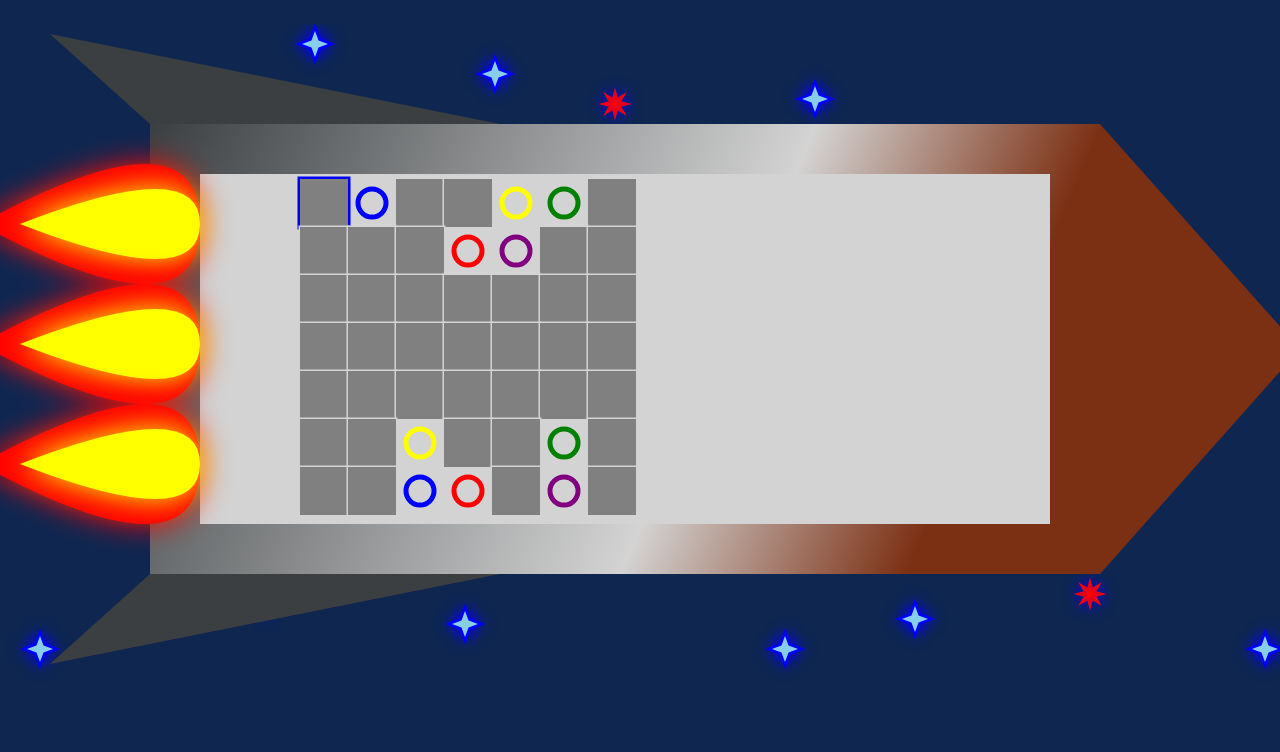
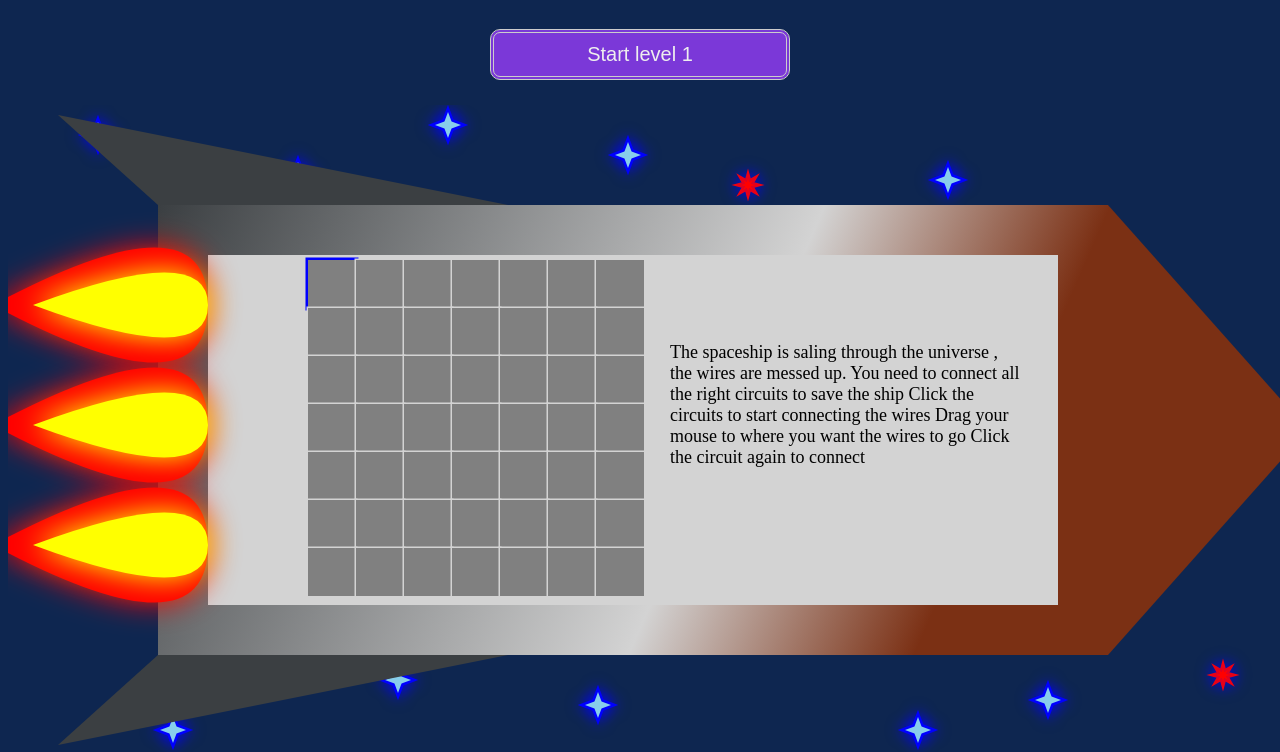
Before and after one commit to shiwen1209/AA_Javascript_Project, a website with bundled scripts: page index.html in a window 1280 px wide. Shown: the part 76-828 px from the top of the page. Built offline with nearby package versions, Linux system fonts and the light colour scheme; a web font is replaced by a local one.

Commit message:
added instructions and level change

```diff
--- a/index.html
+++ b/index.html
@@ -19,12 +19,27 @@
 <body>
 
 
-<h1>Space Rescue</h1>
+<h1>Space Rescue
+</h1>
+<h2><button id = "test">Start level 1</button></h2>
 
 <div id = "canvas">
 <canvas width="900" height="900" ></canvas>
 </div>
 
+<!-- <p class="start-button">
+
+    <button id="start">Start Game</button>
+
+</p> -->
+
+<p id ="instruction">
+    The spaceship is saling through the universe , the wires are messed up. You need to connect all the right circuits to save the ship
+    Click the circuits to start connecting the wires
+    Drag your mouse to where you want the wires to go
+    Click the circuit again to connect
+</p>
+
 </body>
 
 </html>
--- a/src/index.js
+++ b/src/index.js
@@ -1,5 +1,7 @@
+import Board from './scripts/board';
 import Game from './scripts/game';
-import Instruction from './scripts/instruction';
+const Level = require("./scripts/level");
+
 
 
 document.addEventListener("DOMContentLoaded", () => {
@@ -30,5 +32,16 @@ document.addEventListener("DOMContentLoaded", () => {
     })
 
 
+    let btn = document.getElementById('test');
+    let instruction = document.getElementById('instruction')
+
+    btn.addEventListener('click', function(e){
+        instruction.innerHTML = ""
+        if (game.level === 0) { game.level += 1}
+        game.board = new Board(ctx, Level[game.level])
+        game.winStatus = false;
+
+
+    });
 
 });
--- a/src/index.scss
+++ b/src/index.scss
@@ -4,6 +4,8 @@
     background-color: green;
     display: flex;
     justify-content: center;
+    position: absolute;
+    z-index: -1;
 }
 
 
@@ -17,3 +19,48 @@ h1 {
     font-family: 'Fascinate', cursive;
     font-size: 40px;
 }
+
+h2 {
+    display: flex;
+    justify-content: center;
+}
+div{
+    display: flex;
+    justify-content: center;
+}
+
+// p.start-button{
+//     position: absolute;
+//     left: 730px;
+//     top: 460px;
+//     z-index: 1;
+// }
+
+button {
+    display: inline-block;
+    background-color: #7b38d8;
+    border-radius: 10px;
+    border: 4px double #cccccc;
+    color: #eeeeee;
+    text-align: center;
+    font-size: 20px;
+    padding: 10px;
+    width: 300px;
+    -webkit-transition: all 0.5s;
+    -moz-transition: all 0.5s;
+    -o-transition: all 0.5s;
+    transition: all 0.5s;
+    cursor: pointer;
+    margin: 5px;
+    z-index: 1;
+    }
+
+#instruction{
+        width: 350px;
+        height: 300px;
+        position: absolute;
+        font-size: 18px;
+        left: 670px;
+        top: 400px;
+        z-index: 1;
+}
--- a/src/scripts/board.js
+++ b/src/scripts/board.js
@@ -2,35 +2,20 @@ import Tile from "./tile";
 import Circuit from "./circuit";
 
 export default class Board {
-    constructor(ctx){
+    constructor(ctx, circuits = {}, size = 7){
         Board.STARTX = 300;
         Board.STARTY = 155;
-        Board.SIZE = 7;
         Board.DIRS = [[0, 1], [0, -1],[1, 0],[-1, 0]]
 
-        this.circuitHash = {
-            "blue": [[0, 1], [6, 2]],
-            "yellow": [[5, 2], [0, 4]],
-            "red": [[6, 3], [1, 3]],
-            "purple": [[1, 4], [6, 5]],
-            "green": [[0, 5], [5, 5]]
-        }
-
-        this.colorStatus = {
-            "blue": false,
-            "red": false,
-            "yellow": false,
-            "purple": false,
-            "green": false
-        }
-
-        this.colorStacks = {
-            "blue": [],
-            "red": [],
-            "yellow": [],
-            "purple": [],
-            "green": []
-        }
+        this.size = size;
+        this.circuitHash = circuits;
+        this.colorStatus = {};
+        this.colorStacks = {};
+        this.circuitColors = Object.keys(this.circuitHash)
+        this.circuitColors.forEach((color)=>{
+            this.colorStatus[color] = false;
+            this.colorStacks[color] = [];
+        })
 
         this.ctx = ctx;
         this.tiles = [];
@@ -49,9 +34,9 @@ export default class Board {
 
     populateGrid(){
         let newArr = [];
-        for(let i=0; i< Board.SIZE; i++){
+        for(let i=0; i< this.size; i++){
             let subArr = []
-            for(let j=0; j<Board.SIZE; j++){
+            for(let j=0; j<this.size; j++){
                 subArr.push(null);
             }
             newArr.push(subArr);
@@ -83,8 +68,8 @@ export default class Board {
 
         let tile = new Tile(this.ctx, 0, 0);
 
-        for(let i= 0; i < Board.SIZE; i++){
-            for(let j= 0; j < Board.SIZE; j++){
+        for(let i= 0; i < this.size; i++){
+            for(let j= 0; j < this.size; j++){
                 if(!circuit_poses.includes(JSON.stringify([i, j]))){
                     let y = (i * Tile.LENGTH) + Board.STARTY;
                     let x = (j * Tile.LENGTH) + Board.STARTX;
@@ -143,10 +128,15 @@ export default class Board {
                 }
                 console.log("win? :" + this.win());
                 console.log(this.colorStatus);
-                if(this.win()){
-                    alert("You won!");}
-                    this.activeColor = null;
-            }
+
+
+                // if(this.win()){
+
+                // }
+
+                this.activeColor = null;
+
+
         } else if (target != null && target.constructor === Tile) {
             this.activeColor = target.clickTile(this.activeColor);
             if (this.win()) {
@@ -155,7 +145,7 @@ export default class Board {
         }
 
         console.log("active color now is" + this.activeColor);
-    }
+    }}
 
     hoverBoard(x, y){
         let target = null;
@@ -239,7 +229,7 @@ export default class Board {
 
 
     wireConnected(color){
-        console.log("wire color is " + color);
+        // console.log("wire color is " + color);
         let startPos = this.circuitHash[color][0];
         let endPos = this.circuitHash[color][1];
         if (this.searchCircuit(startPos, endPos)){
@@ -295,8 +285,8 @@ export default class Board {
     }
 
     validPos(pos){
-        if(pos[0] >= 0 && pos[0] < Board.SIZE &&
-            pos[1] >= 0 && pos[1] < Board.SIZE)
+        if(pos[0] >= 0 && pos[0] < this.size &&
+            pos[1] >= 0 && pos[1] < this.size)
             {return true} else {return false}
     }
 
@@ -313,6 +303,7 @@ export default class Board {
     }
 
     win(){
+        if(this.circuitColors.length === 0){return false}
         let result = true;
         Object.keys(this.colorStatus).forEach((color)=>{
             if (!this.wireConnected(color)){result = false}
--- a/src/scripts/game.js
+++ b/src/scripts/game.js
@@ -2,16 +2,31 @@ import Ship from "./ship";
 import Star from "./star";
 import Flame from "./flame";
 import Board from "./board";
+const Level = require("./level");
 
 export default class Game {
 
+
     constructor(ctx){
+        Game.AFFIRMATIONS = [
+            "Nice job!",
+            "You got it!",
+            "You're on a roll!",
+            "Fantastic!",
+            "Thumbs up!",
+            "Crazy good!",
+            "Perfect!",
+            "Keep it up!"
+        ]
+
         this.ctx = ctx;
         this.stars = new Star(this.ctx);
         this.ship = new Ship(this.ctx);
         this.flame = new Flame(this.ctx);
-        this.board = new Board(this.ctx);
+        this.board = new Board(this.ctx, Level[this.level]);
+        this.level = 0
         this.draw();
+        this.winStatus = false;
     }
 
     draw(){
@@ -22,6 +37,36 @@ export default class Game {
         this.ship.draw();
         this.flame.draw();
         this.board.draw();
+
+        if(this.winStatus === false){
+            this.gameWon();
+        }
+
+        if(this.winStatus){
+            this.ctx.beginPath();
+            this.ctx.fillStyle = "red"
+            this.ctx.fillRect(700, 200, 300, 250);
+            this.ctx.closePath();
+
+            this.ctx.font = "30px Arial";
+            this.ctx.fillStyle = "black";
+            this.ctx.fillText(Game.AFFIRMATIONS[this.level], 750, 300);
+            this.ctx.font = "20px Arial";
+            this.ctx.fillStyle = "black";
+            this.ctx.fillText("Click button above to continue", 750, 340);
+            this.ctx.fillText("to the next level", 750, 380);
+        }
+    }
+
+    gameWon(){
+        if(this.board.win()){
+        this.level += 1;
+        const btn = document.getElementById('test');
+        btn.innerText = `Continue to level ${this.level}`;
+        this.winStatus = true;
+
+
+        }
     }
 
 
--- a/src/scripts/instruction.js
+++ b/src/scripts/instruction.js
@@ -6,15 +6,9 @@ export default class Instruction {
     }
 
     draw(){
-        // this.ctx.beginPath();
-        // this.ctx.fillStyle = 'yellow'
-        // this.ctx.fillRect(200, 150, 850, 350);
-        // this.ctx.strokeStyle = 'black';
-        // this.ctx.stroke();
-
-        this.ctx.font = "15px Arial";
-        this.ctx.fillText("A spaceship is travelling in endless space, and its crew is trying to survive.There is an impostor among them and they need to stay on guard.They need to be aware of empty rooms, and be ready for an attack when left alone with someone else, what if that someone is the impostor.The Impostor wants to kill everyone and will stop at nothing, even if it means sabotaging the ship.He is cunning and sneaky.He can hide in dark corners and wait for his victim, or suddenly jump out of a ventilation shaft and attack from behind.It is difficult to identify him among the crew members, unless he makes a mistake.You wouldn't do that, would you, Impostor?", 250, 200);
-
+        this.ctx.font = "30px Arial";
+        this.ctx.fillStyle = "black";
+        this.ctx.fillText("Game Instruction", 700, 200);
     }
 
 
--- /dev/null
+++ b/src/scripts/level.js
@@ -0,0 +1,49 @@
+const Level = {
+    0: {},
+
+    1: {
+        "blue": [[0, 1], [6, 2]],
+        "yellow": [[5, 2], [0, 4]],
+        "red": [[6, 3], [1, 3]],
+        "purple": [[1, 4], [6, 5]],
+        "green": [[0, 5], [5, 5]]
+    },
+
+    2: {
+        "blue": [[0, 1], [6, 2]],
+        "yellow": [[5, 2], [0, 4]],
+        "red": [[6, 3], [1, 3]],
+        "purple": [[1, 4], [6, 5]]
+    },
+
+    3: {
+        "blue": [[0, 1], [6, 2]],
+        "yellow": [[5, 2], [0, 4]],
+        "red": [[6, 3], [1, 3]],
+        "purple": [[1, 4], [6, 5]]
+    },
+
+    4: {
+        "blue": [[0, 1], [6, 2]],
+        "yellow": [[5, 2], [0, 4]],
+        "red": [[6, 3], [1, 3]],
+        "purple": [[1, 4], [6, 5]]
+    },
+
+    5: {
+        "blue": [[0, 1], [6, 2]],
+        "yellow": [[5, 2], [0, 4]],
+        "red": [[6, 3], [1, 3]],
+        "purple": [[1, 4], [6, 5]]
+    }
+
+
+
+
+
+
+
+}
+
+
+module.exports = Level;
```
Also changed, not shown: dist/main.css, dist/main.js, readme.md.
